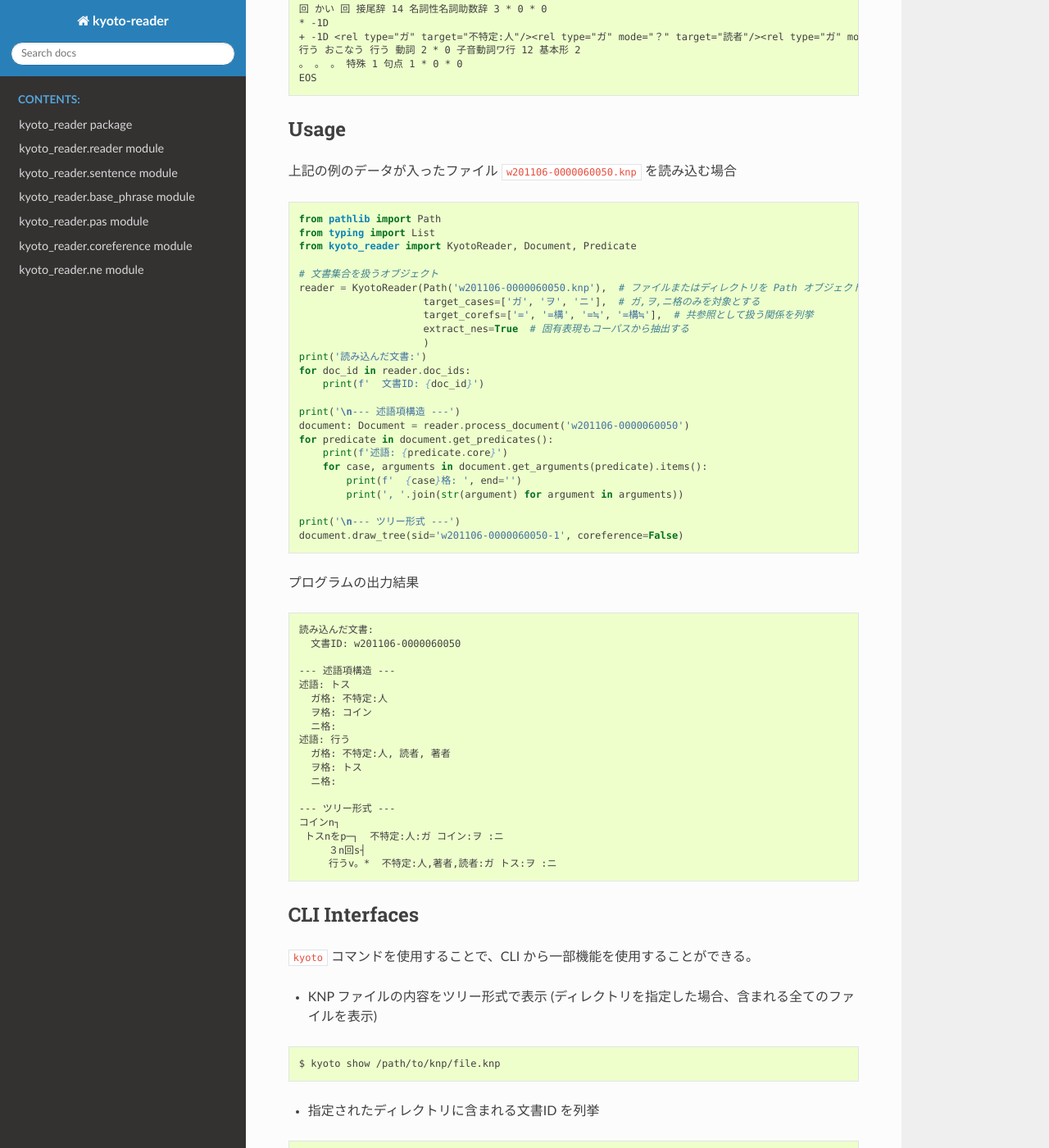
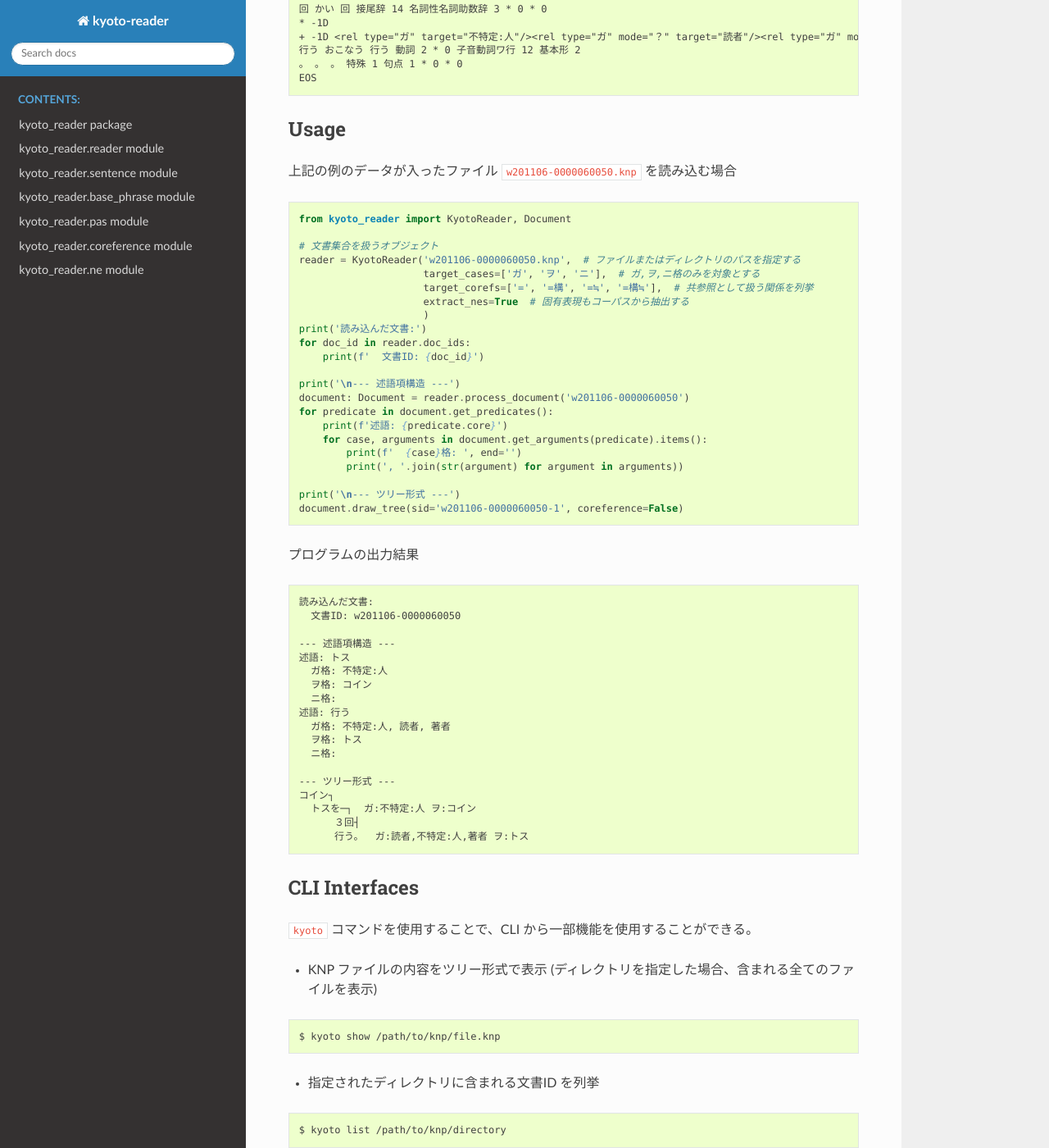
Before and after one commit to ku-nlp/kyoto-reader, a Sphinx documentation site: the page built from docs/source/index.rst, in a window 1280 px wide and 1400 px high, scrolled down 1319 px. Shown: the whole window at 82% size. Built offline with Sphinx 7.4.7 and the Read the Docs theme 2.0.0, drawn with Linux system fonts in a browser that asks for light colours; the version number could not be read and is left out.

Commit message:
fix some bugs

```diff
--- a/docs/source/index.rst
+++ b/docs/source/index.rst
@@ -85,12 +85,10 @@ Usage
 
 .. code-block:: python
 
-   from pathlib import Path
-   from typing import List
-   from kyoto_reader import KyotoReader, Document, Predicate
+   from kyoto_reader import KyotoReader, Document
 
    # 文書集合を扱うオブジェクト
-   reader = KyotoReader(Path('w201106-0000060050.knp'),  # ファイルまたはディレクトリを Path オブジェクトで指定する
+   reader = KyotoReader('w201106-0000060050.knp',  # ファイルまたはディレクトリのパスを指定する
                         target_cases=['ガ', 'ヲ', 'ニ'],  # ガ,ヲ,ニ格のみを対象とする
                         target_corefs=['=', '=構', '=≒', '=構≒'],  # 共参照として扱う関係を列挙
                         extract_nes=True  # 固有表現もコーパスから抽出する
@@ -128,10 +126,10 @@ Usage
      ニ格:
 
    --- ツリー形式 ---
-   コインn┐
-    トスnをp─┐  不特定:人:ガ コイン:ヲ :ニ
-        ３n回s┤
-        行うv。*  不特定:人,著者,読者:ガ トス:ヲ :ニ
+   コイン┐
+     トスを─┐  ガ:不特定:人 ヲ:コイン
+         ３回┤
+         行う。  ガ:読者,不特定:人,著者 ヲ:トス
 
 
 CLI Interfaces
--- a/docs/source/kyoto_reader.rst
+++ b/docs/source/kyoto_reader.rst
@@ -11,6 +11,7 @@ Submodules
    kyoto_reader.cli
    kyoto_reader.constants
    kyoto_reader.coreference
+   kyoto_reader.document
    kyoto_reader.ne
    kyoto_reader.pas
    kyoto_reader.reader
```
Also changed, not shown: docs/source/kyoto_reader.document.rst (added, +7 -0 lines), 1 other file.
